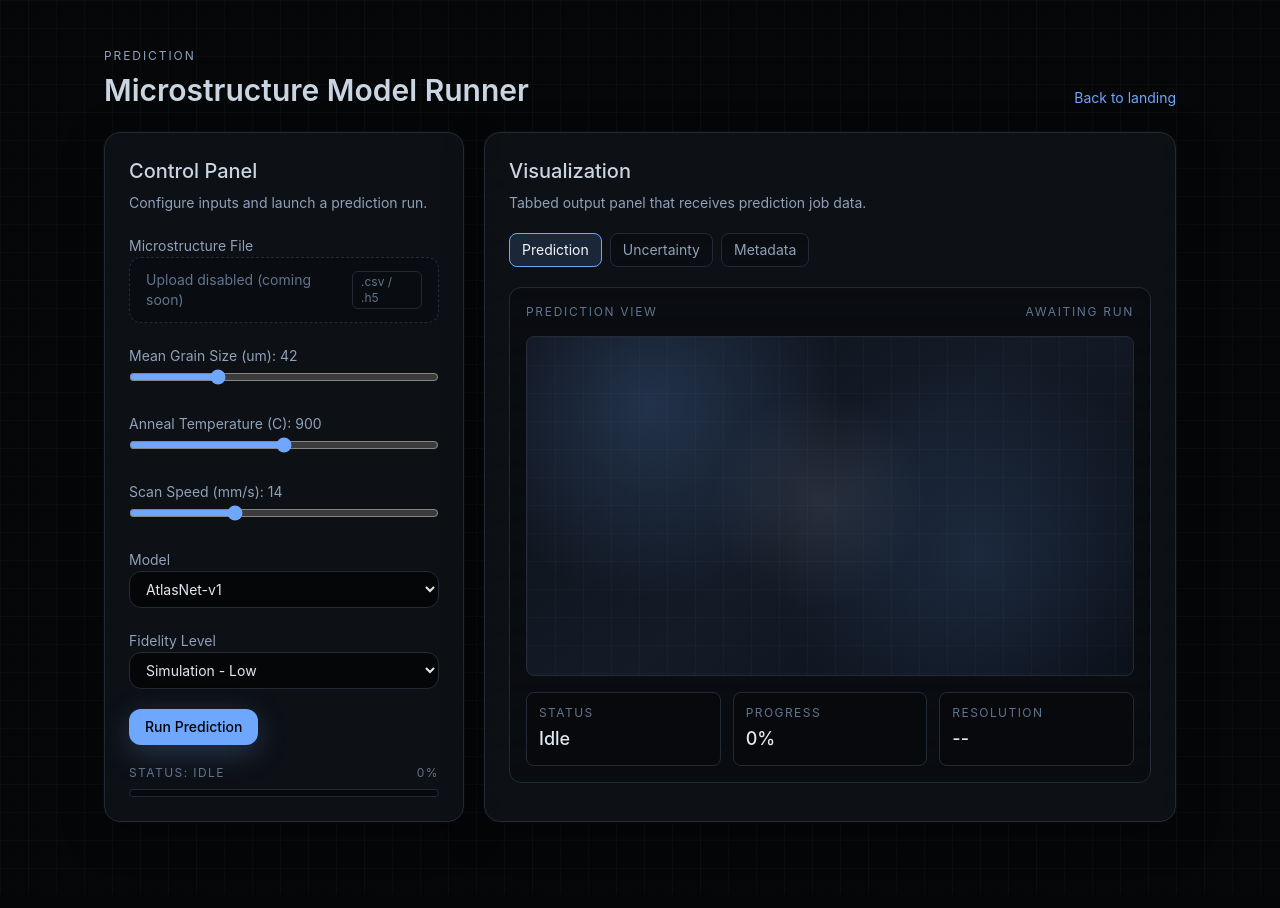
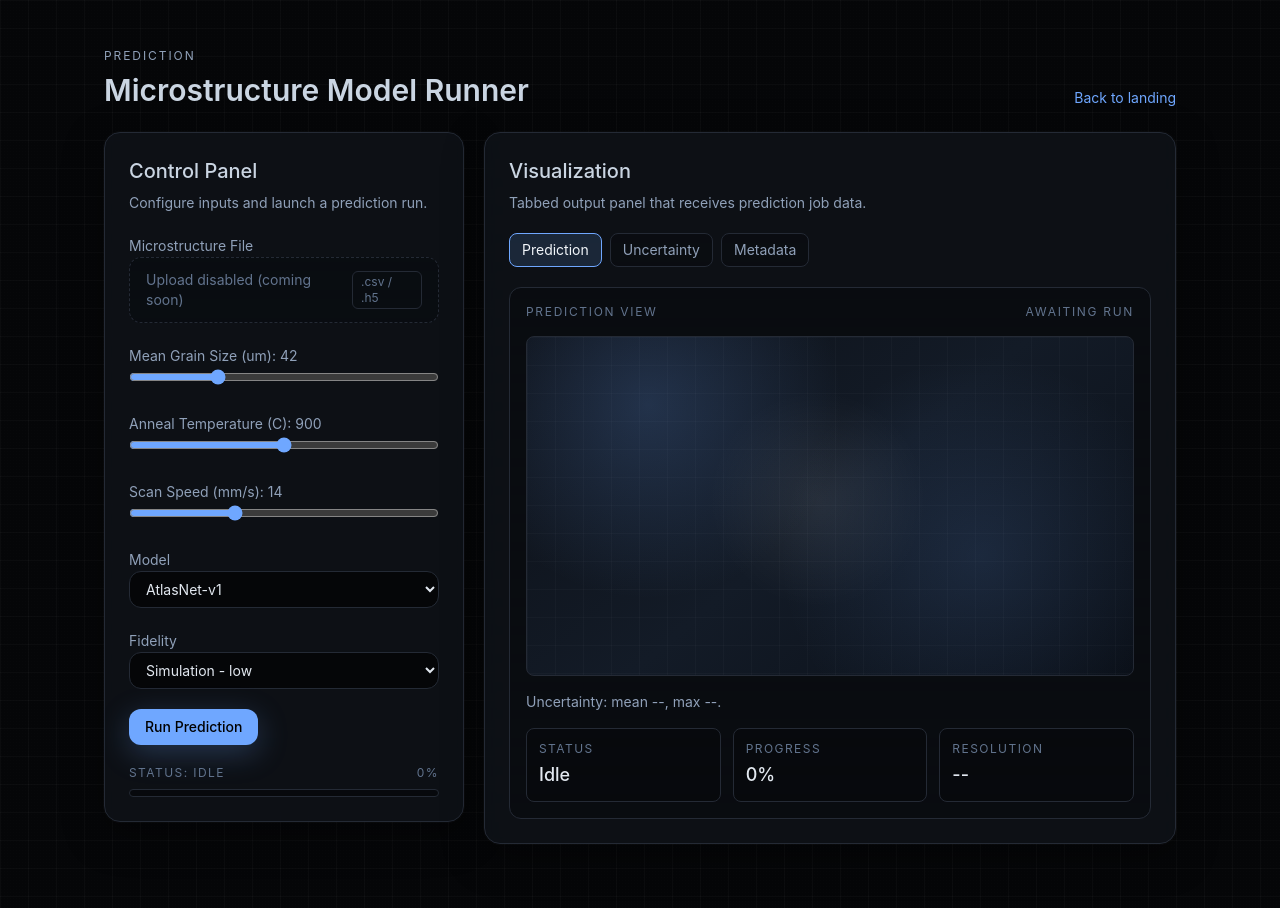
Before and after one commit to Aryand43/MicrostructureFoundry, a Next.js app: page /predict in a window 1280 px wide. Shown: the top 908 px of the page. Built offline with nearby package versions, Linux system fonts and the light colour scheme.

Commit message:
add fidelity control and uncertainty summary

```diff
--- a/features/prediction/PredictionVisualization.tsx
+++ b/features/prediction/PredictionVisualization.tsx
@@ -27,6 +27,26 @@ function getHeatmapData(
   }
 
   return result.prediction;
+}
+
+function getUncertaintySummary(result: PredictionResponse | null): {
+  mean: number;
+  max: number;
+} | null {
+  if (!result) {
+    return null;
+  }
+
+  const values = result.uncertainty.flat();
+  if (!values.length) {
+    return null;
+  }
+
+  const sum = values.reduce((accumulator, value) => accumulator + value, 0);
+  const mean = sum / values.length;
+  const max = Math.max(...values);
+
+  return { mean, max };
 }
 
 function Heatmap({ data }: { data: number[][] }) {
@@ -77,6 +97,7 @@ export function PredictionVisualization({
   onTabChange
 }: PredictionVisualizationProps) {
   const heatmapData = getHeatmapData(activeTab, result);
+  const uncertaintySummary = getUncertaintySummary(result);
 
   return (
     <div className="space-y-5">
@@ -116,6 +137,10 @@ export function PredictionVisualization({
         ) : (
           <HeatmapSkeleton isRunning={status === "Running"} />
         )}
+        <p className="text-sm text-slate-400">
+          Uncertainty: mean {uncertaintySummary?.mean.toFixed(2) ?? "--"}, max{" "}
+          {uncertaintySummary?.max.toFixed(2) ?? "--"}.
+        </p>
 
         <div className="grid gap-3 sm:grid-cols-3">
           <div className="rounded-lg border border-micro-border bg-black/20 p-3">
@@ -139,7 +164,7 @@ export function PredictionVisualization({
             <p>Model: {result?.metadata.model ?? "--"}</p>
             <p>Runtime: {result?.metadata.runtimeMs ?? "--"} ms</p>
             <p>Grain Size: {result?.metadata.grainSize ?? "--"} um</p>
-            <p>Fidelity Level: {result?.metadata.fidelityLevel ?? "--"}</p>
+            <p>Fidelity: {result?.metadata.fidelityLevel ?? "--"}</p>
           </div>
         ) : null}
       </div>
--- a/features/prediction/PredictionWorkspace.tsx
+++ b/features/prediction/PredictionWorkspace.tsx
@@ -92,15 +92,15 @@ export function PredictionWorkspace() {
           </select>
         </label>
         <label className="block space-y-2">
-          <span className="text-sm text-slate-400">Fidelity Level</span>
+          <span className="text-sm text-slate-400">Fidelity</span>
           <select
             value={fidelityLevel}
             onChange={(event) => setFidelityLevel(event.target.value as FidelityLevel)}
             className="w-full rounded-xl border border-micro-border bg-micro-bg px-3 py-2 text-sm text-slate-200 outline-none ring-0 focus:border-micro-accent"
           >
-            <option value="sim_low">Simulation - Low</option>
-            <option value="sim_high">Simulation - High</option>
-            <option value="experiment">Experiment</option>
+            <option value="sim_low">Simulation - low</option>
+            <option value="sim_high">Simulation - high</option>
+            <option value="experiment">Experiment-calibrated</option>
           </select>
         </label>
         <Button onClick={handlePredict} disabled={isSubmitting}>
```
